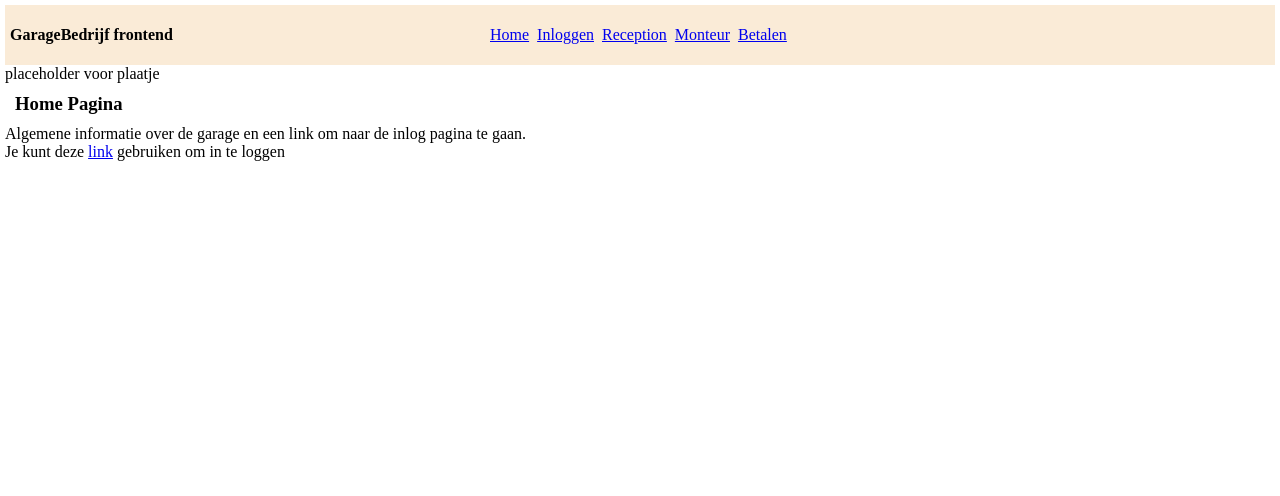
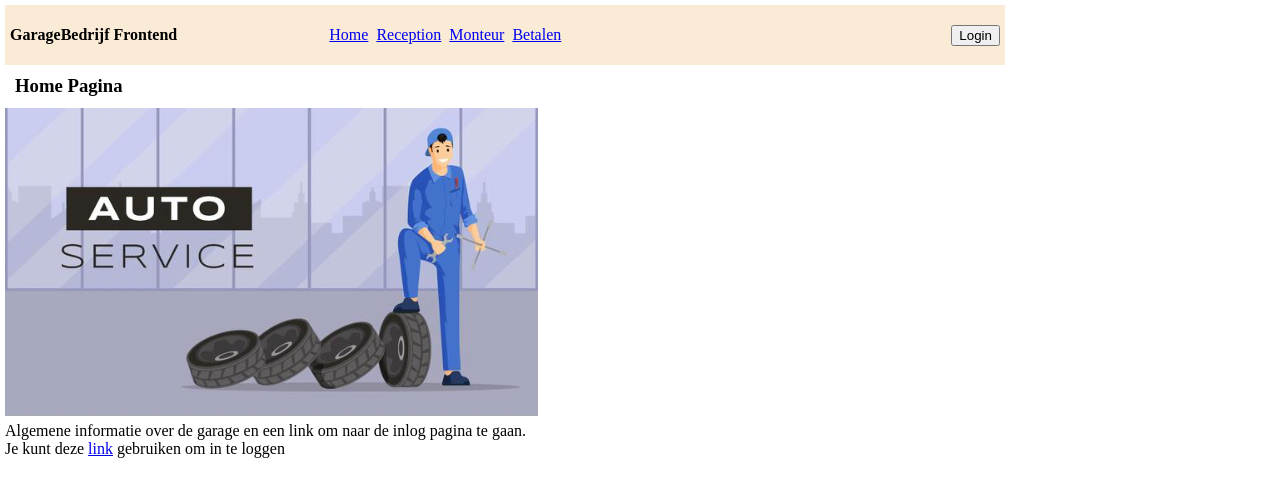
Before and after one commit to jurgenkervezee/eindopdracht-frontend-garage, a React (Create React App) app: page / in a window 1280 px wide. Shown: the top 496 px of the page. Built offline with nearby package versions, Linux system fonts and the light colour scheme; sample sign-in values are in the browser's storage.

Commit message:
authentication implemented, logo implemented, redirect by roles implemented

```diff
--- a/src/App.js
+++ b/src/App.js
@@ -1,18 +1,25 @@
 import React from 'react';
 import './App.css';
-import {Switch, Route} from 'react-router-dom';
+import {useContext} from 'react';
+import {Switch, Route, Redirect} from 'react-router-dom';
 import HomePage from './pages/HomePage';
 import ReceptionPage from './pages/ReceptionPage';
 import SignInPage from "./pages/SignInPage";
 import MechanicPage from "./pages/MechanicPage";
 import CashierPage from "./pages/CashierPage";
 import TopMenu from "./components/TopMenu";
+import {AuthContext} from "./context/AuthContext";
+
+
 
 function App() {
+
+    const { isAuth, user } = useContext(AuthContext);
+
     return (
         <>
             <div className="outer-container">
-                <TopMenu/ >
+                <TopMenu/>
                     <Switch>
                         <Route exact path="/">
                             <HomePage/>
@@ -21,13 +28,13 @@
                             <SignInPage/>
                         </Route>
                         <Route exact path="/reception">
-                            <ReceptionPage/>
+                            { isAuth && user.role === "ROLE_RECEPTION" ?  <ReceptionPage/> : <Redirect to="/signin"/>}
                         </Route>
                         <Route exact path="/mechanic">
-                            <MechanicPage/>
+                            { isAuth && user.role === "ROLE_MECHANIC" ?  <MechanicPage/> : <Redirect to="/signin"/>}
                         </Route>
                         <Route exact path="/cashier">
-                            <CashierPage/>
+                            { isAuth && user.role === "ROLE_CASHIER" ?  <CashierPage/> : <Redirect to="/signin"/>}
                         </Route>
                     </Switch>
             </div>
--- a/src/components/TopMenu.js
+++ b/src/components/TopMenu.js
@@ -1,19 +1,22 @@
 import './TopMenu.css';
-import React from 'react';
-import {Link} from 'react-router-dom';
+import React, {useContext} from 'react';
+import {Link, useHistory} from 'react-router-dom';
+import {AuthContext} from '../context/AuthContext';
+
 
 function TopMenu() {
+
+    const history = useHistory();
+    const {isAuth, logout} = useContext(AuthContext);
+
     return (
         <>
-            <nav>
-                <div className="nav-container">
-                    <h4>GarageBedrijf frontend</h4>
+            <nav className="nav-container">
+
+                    <h4>GarageBedrijf Frontend</h4>
                     <ul>
                         <li>
                             <Link to="/">Home</Link>
-                        </li>
-                        <li>
-                            <Link to="/signin">Inloggen</Link>
                         </li>
                         <li>
                             <Link to="/reception">Reception</Link>
@@ -25,9 +28,28 @@
                             <Link to="/cashier">Betalen</Link>
                         </li>
                     </ul>
-                </div>
+                    <div>
+                        {!isAuth ?
+                            <>
+                                <button
+                                    type="button"
+                                    onClick={() => history.push('/signin')}
+                                >
+                                    Login
+                                </button>
+                            </>
+                            :
+                            <>
+                                <button
+                                    type="button"
+                                    onClick={logout}
+                                >
+                                    Log Out
+                                </button>
+                            </>
+                        }
+                    </div>
             </nav>
-            <p>placeholder voor plaatje</p>
         </>
     );
 }
--- a/src/pages/HomePage.js
+++ b/src/pages/HomePage.js
@@ -1,11 +1,19 @@
 import React from 'react';
 import { Link } from 'react-router-dom';
+import logo from "../assets/Mechanic.png";
 
 function HomePage() {
 
     return (
         <>
             <h3>Home Pagina</h3>
+            <div>
+                <img
+                    src={logo}
+                    alt="logo"
+                    className="logo"
+                />
+            </div>
             <p>Algemene informatie over de garage en een link om naar de inlog pagina te gaan.</p>
             <p>Je kunt deze <Link to="/signin">link</Link> gebruiken om in te loggen</p>
         </>
```
Also changed, not shown: src/assets/Mechanic.png (added), src/components/TopMenu.css (line endings or trailing spaces).
